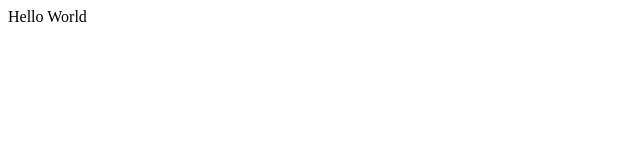
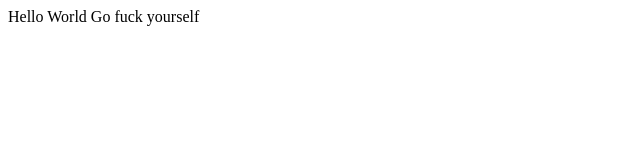
Before and after one commit to Kevin101Zhang/project1ex, a plain HTML site: page index.html in a window 1280 px wide. Shown: the whole page, without its empty margins (0-640 px from the left). Drawn offline with Linux system fonts and the light colour scheme.

Commit message:
added phrase to body

```diff
--- a/index.html
+++ b/index.html
@@ -8,5 +8,6 @@
 </head>
 <body>
     Hello World
+    Go fuck yourself
 </body>
 </html>
```
